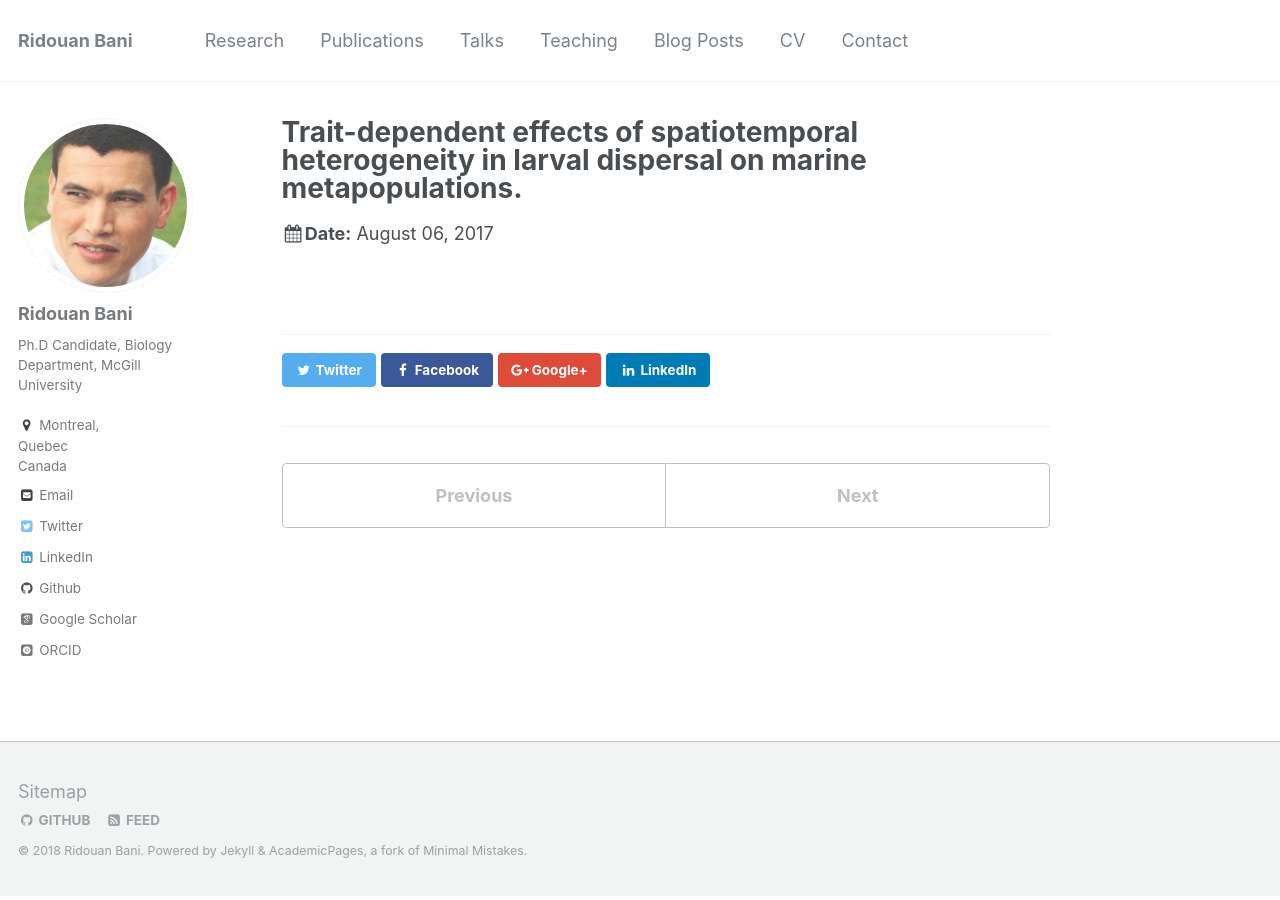
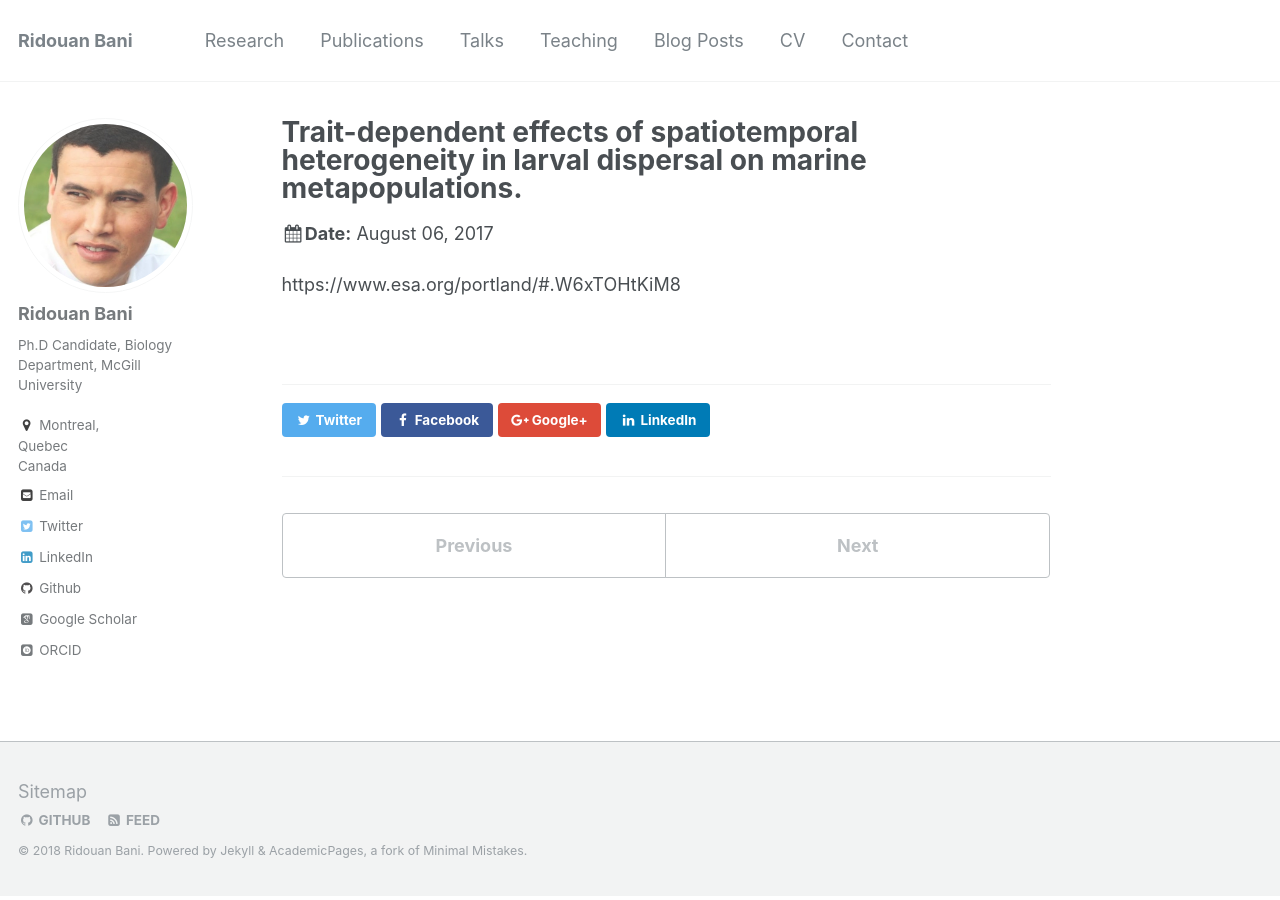
Before and after one commit to RidouanBani/RidouanBani.github.io, a Jekyll site: the page built from _talks/2017-08-06-ESA_2017.md, in a window 1280 px wide. Built offline with Jekyll 4.4.1, drawn with Linux system fonts in a browser that asks for light colours; some web fonts are replaced; some of the changed lines change nothing that is shown.

Commit message:
Update 2017-08-06-ESA_2017.md

```diff
--- a/_talks/2017-08-06-ESA_2017.md
+++ b/_talks/2017-08-06-ESA_2017.md
@@ -7,3 +7,4 @@ venue: "Ecological Society of America (ESA) 102st annual meeting August 6-11, 20
 date: 2017-08-06
 location: "Portland, OR, USA"
 ---
+https://www.esa.org/portland/#.W6xTOHtKiM8
```
